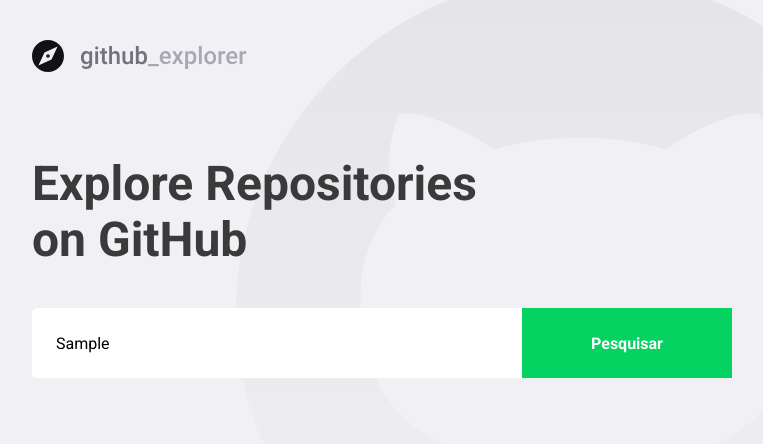
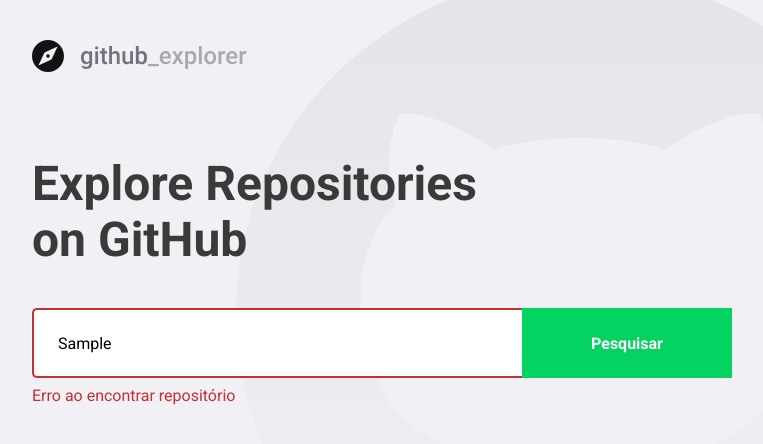
Before and after one commit to almerindo/rocketseat-githubexplorer, a React (Create React App) app in the folder frontend/: page / in a window 1280 px wide. Both pictures are taken after typing "Sample" into the empty fields and a click on the button "Pesquisar". Shown: the top 444 px of the page, without its empty margins (178-941 px from the left). Built offline with nearby package versions, Linux system fonts and the light colour scheme; no server answers; the HTML template or start-up script is replaced by a standard one.

Commit message:
feat: add error on styled componet

```diff
--- a/frontend/src/pages/Dashboard/index.tsx
+++ b/frontend/src/pages/Dashboard/index.tsx
@@ -3,7 +3,7 @@
 import { FiChevronRight } from 'react-icons/fi';
 import logoImg from '../../assets/logo.svg';
 
-import { Title, Form, Repositories } from './styles';
+import { Title, Form, Repositories, Error } from './styles';
 
 import api from '../../services/api';
 
@@ -19,19 +19,28 @@
 const Dashboard: React.FC = () => {
   const [newRepo, setNewRepo] = useState('');
   const [repositories, setRepositories] = useState<Repository[]>([]);
+  const [inputError, setInputError] = useState('');
 
   async function handleAddRepository(
     event: FormEvent<HTMLFormElement>
   ): Promise<void> {
     event.preventDefault();
+    if (!newRepo) {
+      setInputError('Digite autor/nome do repositório');
+      return;
+    }
+    try {
+      const response = await api.get<Repository>(`repos/${newRepo}`);
 
-    const response = await api.get<Repository>(`repos/${newRepo}`);
+      const repository = response.data;
 
-    const repository = response.data;
+      setRepositories([...repositories, repository]);
 
-    setRepositories([...repositories, repository]);
-
-    setNewRepo('');
+      setNewRepo('');
+      setInputError('');
+    } catch (error) {
+      setInputError('Erro ao encontrar repositório');
+    }
   }
 
   return (
@@ -39,7 +48,7 @@
       <img src={logoImg} alt="Github Explorer" />
       <Title>Explore Repositories on GitHub</Title>
 
-      <Form onSubmit={handleAddRepository}>
+      <Form hasError={!!inputError} onSubmit={handleAddRepository}>
         <input
           value={newRepo}
           onChange={(e) => setNewRepo(e.target.value)}
@@ -47,6 +56,8 @@
         />
         <button type="submit"> Pesquisar</button>
       </Form>
+
+      {inputError && <Error>{inputError}</Error>}
 
       <Repositories>
         {repositories.map((repository) => (
--- a/frontend/src/pages/Dashboard/styles.ts
+++ b/frontend/src/pages/Dashboard/styles.ts
@@ -1,4 +1,4 @@
-import styled from 'styled-components';
+import styled, { css } from 'styled-components';
 import { shade } from 'polished';
 
 export const Title = styled.h1`
@@ -10,7 +10,11 @@
   margin-top: 80px;
 `;
 
-export const Form = styled.form`
+interface FormProps {
+  hasError: boolean;
+}
+
+export const Form = styled.form<FormProps>`
   margin-top: 40px;
   max-width: 700px;
 
@@ -22,6 +26,15 @@
     padding: 0 24px;
     border: 0;
     border-radius: 5px 0 0 5px;
+
+    border: 2px solid #fff;
+
+    ${(props) =>
+      props.hasError &&
+      css`
+        border-color: #c53030;
+        border-right: 0;
+      `}
 
     &::placeholder {
       color: #a8a8b3
@@ -97,3 +110,9 @@
     }
   }
 `;
+
+export const Error = styled.span`
+  display: block;
+  color: #c53030;
+  margin-top: 8px;
+`;
```
